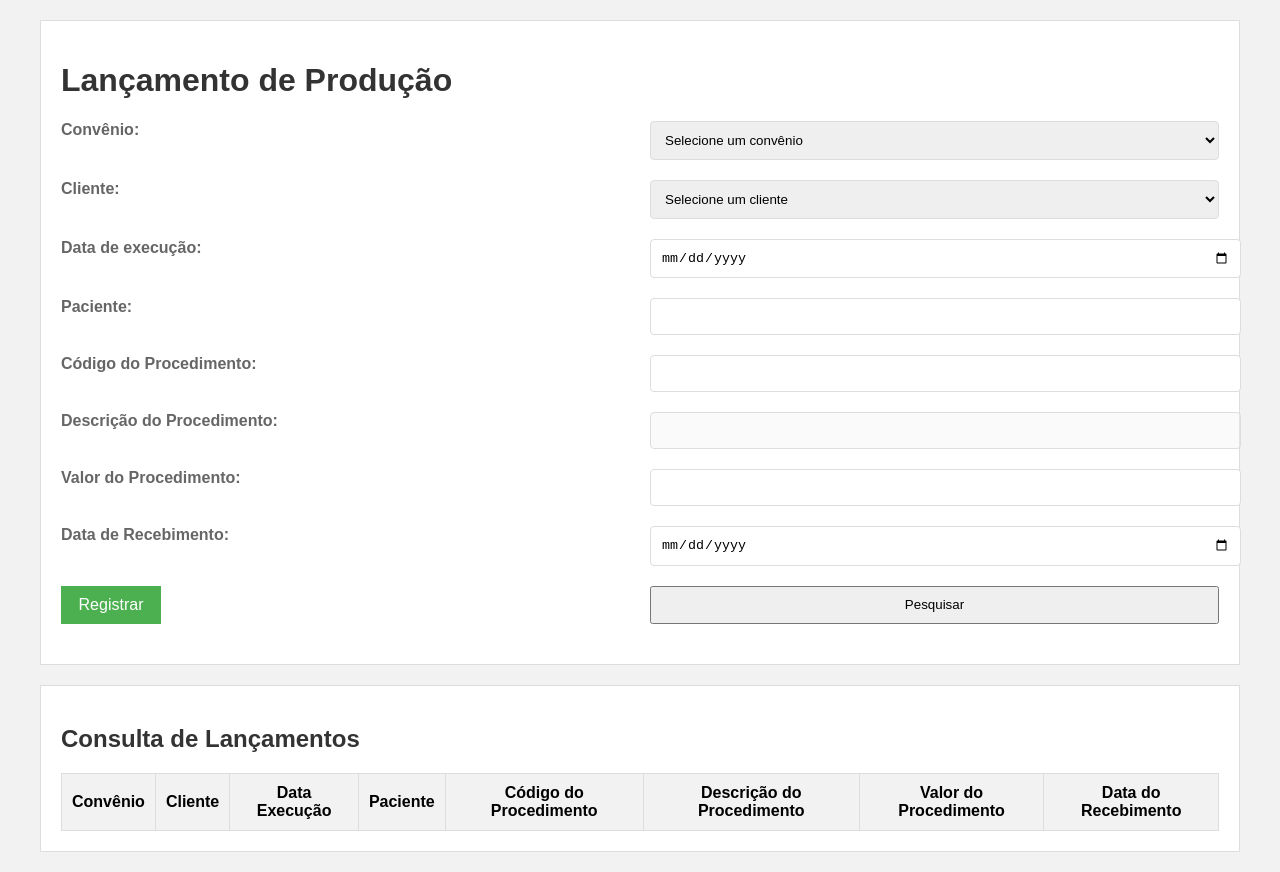
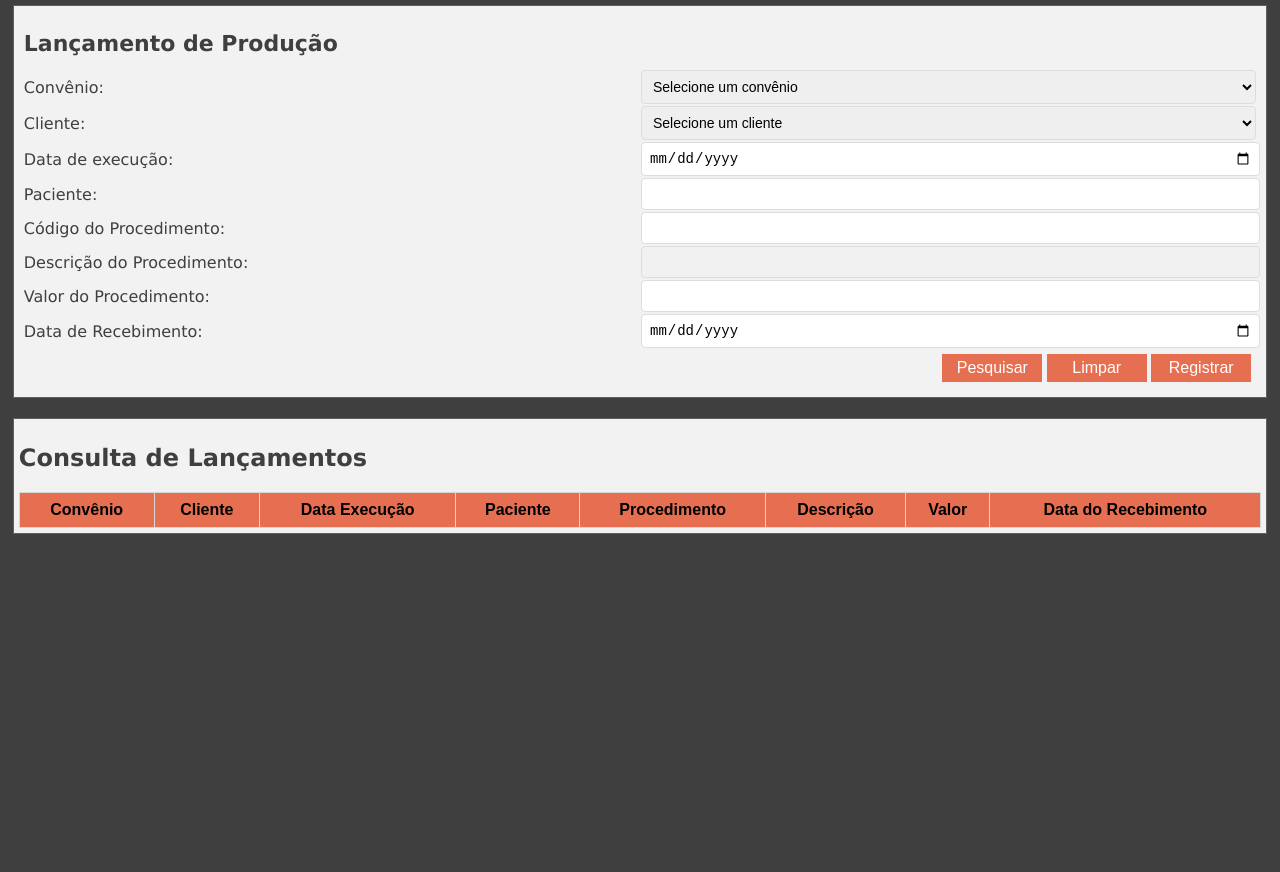
Before and after one commit to Rafael-de-Medeiros-Pereira/Faturamed, a website: page public/Lanc_Faturamento.html in a window 1280 px wide. After the commit the page ends 800 px from the top, so only its background shows below. Drawn offline with Linux system fonts and the light colour scheme; no server answers.

Commit message:
Ajustes de layout e regras

```diff
--- a/public/Lanc_Faturamento.html
+++ b/public/Lanc_Faturamento.html
@@ -40,11 +40,18 @@
         <input type="text" id="valor-procedimento" name="valor-procedimento" required>
 
         <label for="data-recebimento">Data de Recebimento:</label>
-        <input type="date" id="data-recebimento" name="data-recebimento" required>
+        <input type="date" id="data-recebimento" name="data-recebimento">
+      </form>
 
-        <input type="submit" id="btn-enviar" value="Registrar">
-        <input type="button" id="btn-pesquisar" value="Pesquisar">
-      </form>
+        <div class="botoes">
+          <div class="acoes">
+            <input type="button" id="btn-pesquisar" value="Pesquisar">
+            <input type="button" id="btn-limpar" value="Limpar">
+            <input type="submit" id="btn-enviar" value="Registrar">
+
+          </div>
+        </div>
+
     </div>
     <div id="quadro-inferior">
       <h2>Consulta de Lançamentos</h2>
@@ -55,9 +62,9 @@
             <th>Cliente</th>
             <th>Data Execução</th>
             <th>Paciente</th>
-            <th>Código do Procedimento</th>
-            <th>Descrição do Procedimento</th>
-            <th>Valor do Procedimento</th>
+            <th>Procedimento</th>
+            <th>Descrição</th>
+            <th>Valor</th>
             <th>Data do Recebimento</th>
           </tr>
         </thead>
--- a/public/script.js
+++ b/public/script.js
@@ -99,9 +99,49 @@ function limparFormulario() {
   form.reset();
 }
 
+// verificar campos obrigatórios de preenchimento
+function verificarCamposObrigatoriosPreenchidos() {
+  const elements = form.elements;
+  const camposObrigatorios = [
+    { campo: 'convenio', label: 'Convênio' },
+    { campo: 'cliente', label: 'Cliente' },
+    { campo: 'data-procedimento', label: 'Data do Procedimento' },
+    { campo: 'paciente', label: 'Paciente' },
+    { campo: 'codigo-procedimento', label: 'Código do Procedimento' },
+    { campo: 'valor-procedimento', label: 'Valor do Procedimento' }
+  ];
+
+  const camposNaoPreenchidos = [];
+
+  for (const campoInfo of camposObrigatorios) {
+    const campo = campoInfo.campo;
+    const label = campoInfo.label;
+
+    if (!elements[campo].value) {
+      camposNaoPreenchidos.push(label);
+    }
+  }
+
+  return camposNaoPreenchidos;
+}
+
+
 // Função para gravar os dados do formulário
 async function gravarDadosFormulario() {
   try {
+    const camposNaoPreenchidos = verificarCamposObrigatoriosPreenchidos();
+    if (camposNaoPreenchidos.length > 0) {
+      const camposLista = camposNaoPreenchidos
+        .map(campo => `<li>${campo}</li>`)
+        .join('');
+
+      Swal.fire({
+        icon: 'error',
+        title: 'Erro!',
+        html: `<p style="margin-bottom: 0;">Campos obrigatórios não preenchidos:</p><ul style="list-style: none; padding-left: 0;">${camposLista}</ul>`,
+      });
+      return;
+    }
     const elements = form.elements;
     const data = {
       convenio: elements.convenio.value,
@@ -111,8 +151,14 @@ async function gravarDadosFormulario() {
       'codigo-procedimento': elements['codigo-procedimento'].value,
       'descricao-procedimento': elements['descricao-procedimento'].value,
       'valor-procedimento': elements['valor-procedimento'].value,
-      'data-recebimento': elements['data-recebimento'].value,
+      'valor-procedimento': elements['valor-procedimento'].value,
     };
+
+    // Verifica se o campo 'data-recebimento' está preenchido
+    if (elements['data-recebimento'].value.trim() !== '') {
+      data['data-recebimento'] = elements['data-recebimento'].value;
+    }
+
     console.log(data);
     const response = await fetch('/gravar', {
       method: 'POST',
@@ -127,7 +173,7 @@ async function gravarDadosFormulario() {
       Swal.fire({
         icon: 'success',
         title: 'Sucesso!',
-        text: 'Dados Gravados com Sucesso.',
+        text: 'Dados Gravados com Sucesso!',
       });
       limparFormulario(); // Limpa o formulário após o envio bem-sucedido
     } else {
@@ -245,8 +291,15 @@ window.addEventListener('DOMContentLoaded', async () => {
 
   form.addEventListener('submit', event => {
     event.preventDefault();
+    console.log('Botão "Registrar" clicado.');
     gravarDadosFormulario();
   });
+
+  const btnEnviar = document.getElementById('btn-enviar');
+btnEnviar.addEventListener('click', () => {
+  console.log('Botão "Registrar" clicado.');
+  gravarDadosFormulario(document.getElementById('lancamento'));
+});
 
   const btnPesquisar = document.getElementById('btn-pesquisar');
   btnPesquisar.addEventListener('click', () => {
--- a/public/style.css
+++ b/public/style.css
@@ -1,91 +1,114 @@
-
 body {
   font-family: Arial, sans-serif;
-  background-color: #f2f2f2;
+  background-color: #3F3F3F;
   margin: 0;
   padding: 0;
 }
 
 .container {
-  max-width: 1200px;
+  max-width: 98%;
   margin: 0 auto;
-  padding: 20px;
+  padding: 5px;
   float: center;
 }
 
 #quadro-superior {
-  background-color: #ffffff;
-  border: 1px solid #dddddd;
-  padding: 20px;
+  background-color: #F2F2F2;
+  border: 1px solid #5F5F5F;
+  padding: 10px;
   margin-bottom: 20px;
 }
 
 h1 {
-  color: #333333;
-}
+  font-family: Verdana, Geneva, Tahoma, sans-serif;
+  font-size: 22px;
+  color: #3F3F3F;
+  }
 
 form {
   display: grid;
   grid-template-columns: repeat(2, 1fr);
-  grid-gap: 20px;
-  margin-bottom: 20px;
+  grid-gap: 2px;
+  margin-bottom: 1px;
+  align-items: center;
 }
 
 label {
-  font-weight: bold;
-  color: #666666;
+  font-family: Verdana, Geneva, Tahoma, sans-serif ;
+  color: #3F3F3F;
+  font-size: 16px;
+}
+
+select {
+  width: 100%;
+  padding: 7px;
+  border: 1px solid #dddddd;
+  border-radius: 4px;
+  box-sizing: border-box;
+  font-size: 14px
 }
 
 input[type="text"],
 input[type="number"],
-input[type="date"],
-select {
-  width: 100%;
-  padding: 10px;
+input[type="date"]
+ {
+  width: 98%;
+  padding: 7px;
   border: 1px solid #dddddd;
   border-radius: 4px;
+  font-size: 14px;
 }
 
-input[type="submit"] {
+input[type="submit"],
+input[type="button"]
+ {
   width: 100px;
-  background-color: #4caf50;
+  background-color: #E76F51;
   color: #ffffff;
   border: none;
-  padding: 10px 10px;
+  padding:  5px;
+  margin: 0px;
   font-size: 16px;
   cursor: pointer;
-  float: right;
+}
+
+.botoes {
+  display: flex;
+  grid-gap: 750px;
+  padding: 5px;
+  justify-content: flex-end;
 }
 
 #quadro-inferior {
-  background-color: #ffffff;
-  border: 1px solid #dddddd;
-  padding: 20px;
+  background-color: #F2F2F2;
+  border: 1px solid #5F5F5F;
+  padding: 5px;
 }
 
 h2 {
-  color: #333333;
+  font-family: Verdana, Geneva, Tahoma, sans-serif;
+  color: #3F3F3F;
 }
 
 table {
   width: 100%;
   border-collapse: collapse;
-  margin-top: 20px;
+  margin-top: 10px;
 }
 
 th,
 td {
-  padding: 10px;
-  border: 1px solid #dddddd;
+  padding: 8px;
+  border: 1px solid #D8D8D8;
 }
 
 th {
   font-weight: bold;
-  background-color: #f2f2f2;
+  background-color: #E76F51;
 }
 
 tbody tr:nth-child(even) {
-  background-color: #f9f9f9;
+  background-color: #D8D8D8;
 }
 
 /* Estilo para centralizar as células da tabela */
```
Also changed, not shown: server.js (+15 -20 lines).
